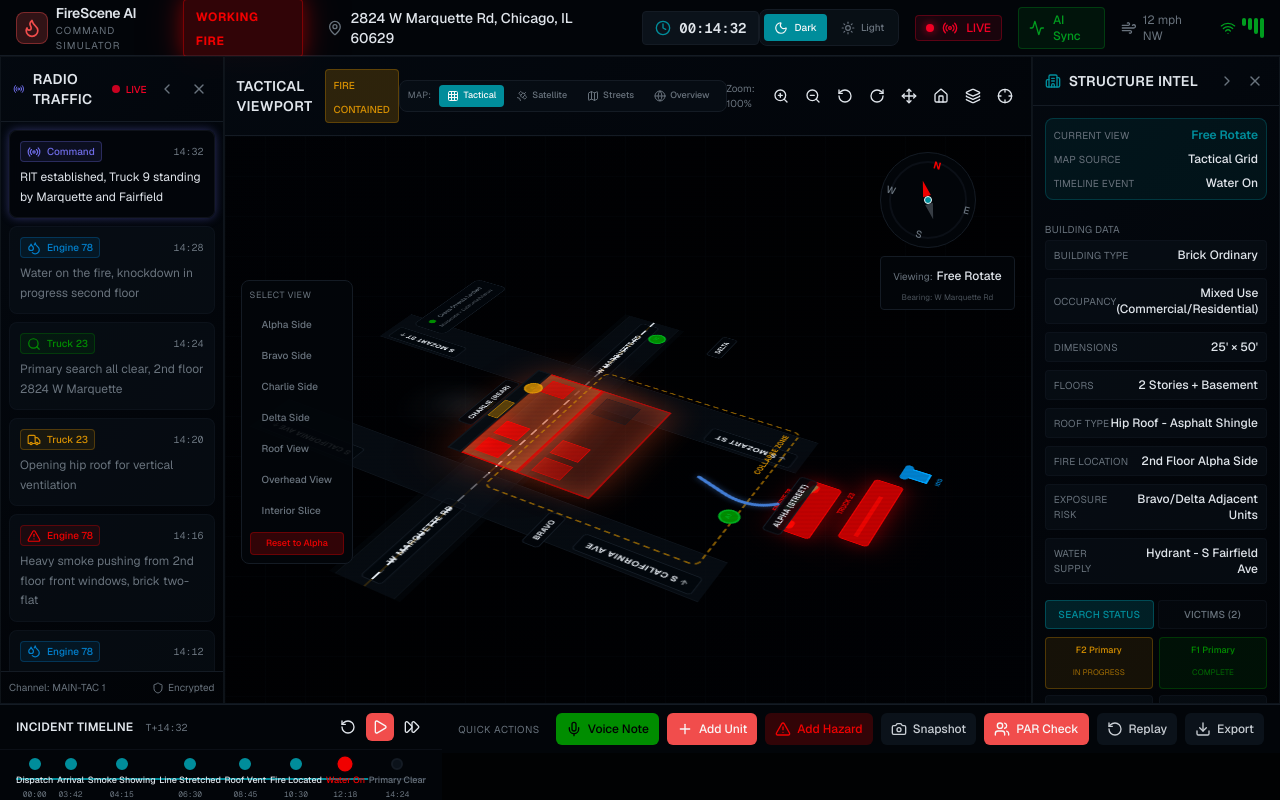
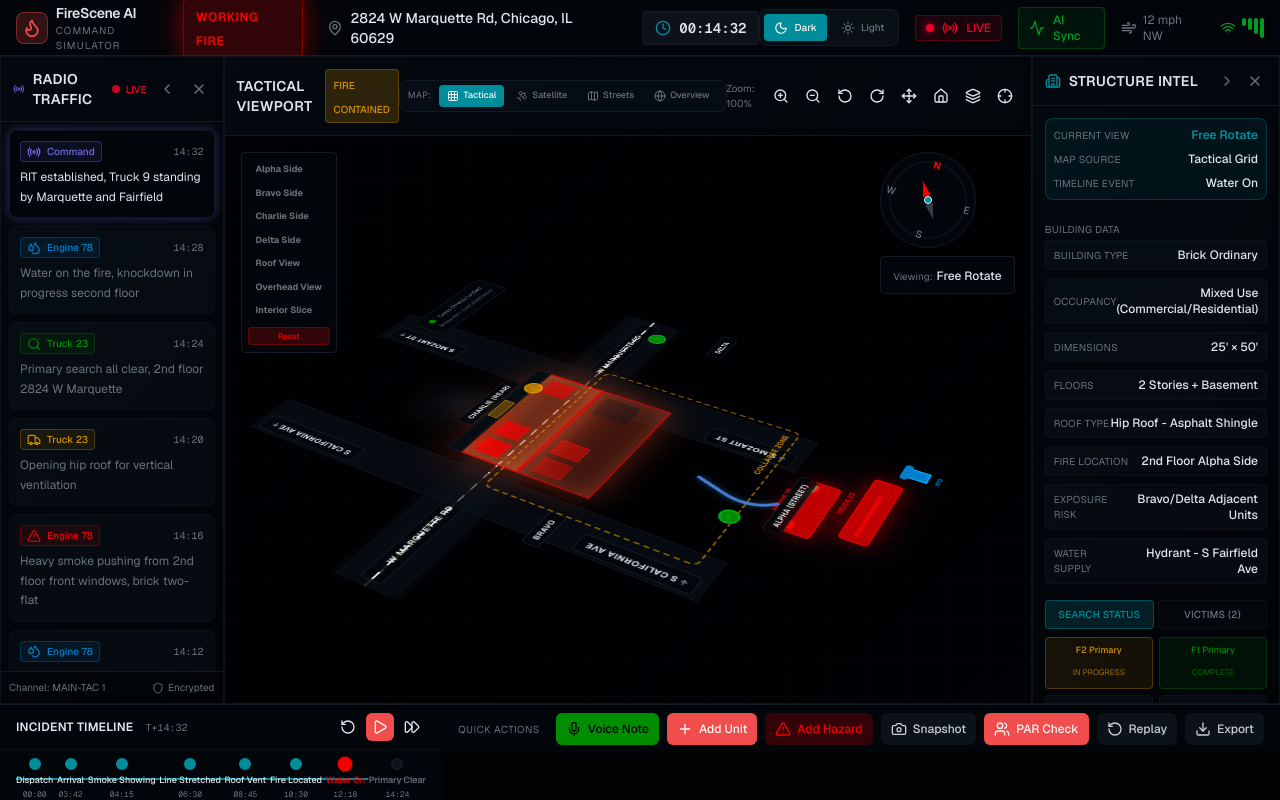
Before and after one commit to edjwilson1980/v0-firescene-ai-command-simulator, a Next.js app: page / in a window 1280 px wide. Both pictures are taken after a click on the button 844 px from the left and 96 px from the top of the page. Built offline with nearby package versions, Linux system fonts and the light colour scheme.

Commit message:
refactor: update Select View layout and styling\n\nMove to top-left, reduce padding, remove labels, simplify buttons

```diff
--- a/components/command/tactical-viewport.tsx
+++ b/components/command/tactical-viewport.tsx
@@ -372,23 +372,19 @@ export function TacticalViewport() {
           <div className={cn("mt-2 px-3 py-1.5 rounded text-center border", styles.panelBg)}>
             <span className={cn("text-[10px]", styles.mutedText)}>Viewing:</span>
             <span className={cn("text-xs font-medium ml-1", styles.textColor)}>{viewLabel}</span>
-            <div className={cn("text-[8px] mt-1 opacity-70", styles.mutedText)}>
-              Bearing: {incidentLocation.crossStreets.primary.name}
-            </div>
           </div>
         </div>
 
-        {/* Sector Buttons - Left Side (now on left instead of right) */}
-        <div className="absolute top-36 left-4 z-20" onClick={(e) => e.stopPropagation()}>
-          <div className={cn("p-2 rounded-lg border", styles.panelBg)}>
-            <div className={cn("text-[9px] uppercase tracking-wider mb-2", styles.mutedText)}>Select View</div>
-            <div className="flex flex-col gap-1">
+        {/* Sector Buttons - Top Left (compact/skidier styling) */}
+        <div className="absolute top-4 left-4 z-20" onClick={(e) => e.stopPropagation()}>
+          <div className={cn("p-1.5 rounded border", styles.panelBg)}>
+            <div className="flex flex-col gap-0.5">
               {sectors.map((sector) => (
                 <button
                   key={sector}
                   onClick={() => goToSector(sector)}
                   className={cn(
-                    "px-3 py-1.5 rounded text-[10px] font-medium transition-all duration-200 text-left",
+                    "px-2 py-1 rounded text-[9px] font-bold transition-all duration-200 text-left",
                     selectedSector === sector && !isFreeRotate
                       ? "bg-accent text-accent-foreground"
                       : cn(styles.mutedText, "hover:bg-secondary hover:text-foreground")
@@ -401,9 +397,9 @@ export function TacticalViewport() {
             {isFreeRotate && (
               <button
                 onClick={resetViewport}
-                className="mt-2 w-full px-2 py-1 rounded text-[9px] font-medium bg-fire/20 text-fire border border-fire/30 hover:bg-fire/30 transition-all"
+                className="mt-1 w-full px-2 py-0.5 rounded text-[8px] font-medium bg-fire/20 text-fire border border-fire/30 hover:bg-fire/30 transition-all"
               >
-                Reset to Alpha
+                Reset
               </button>
             )}
           </div>
```
